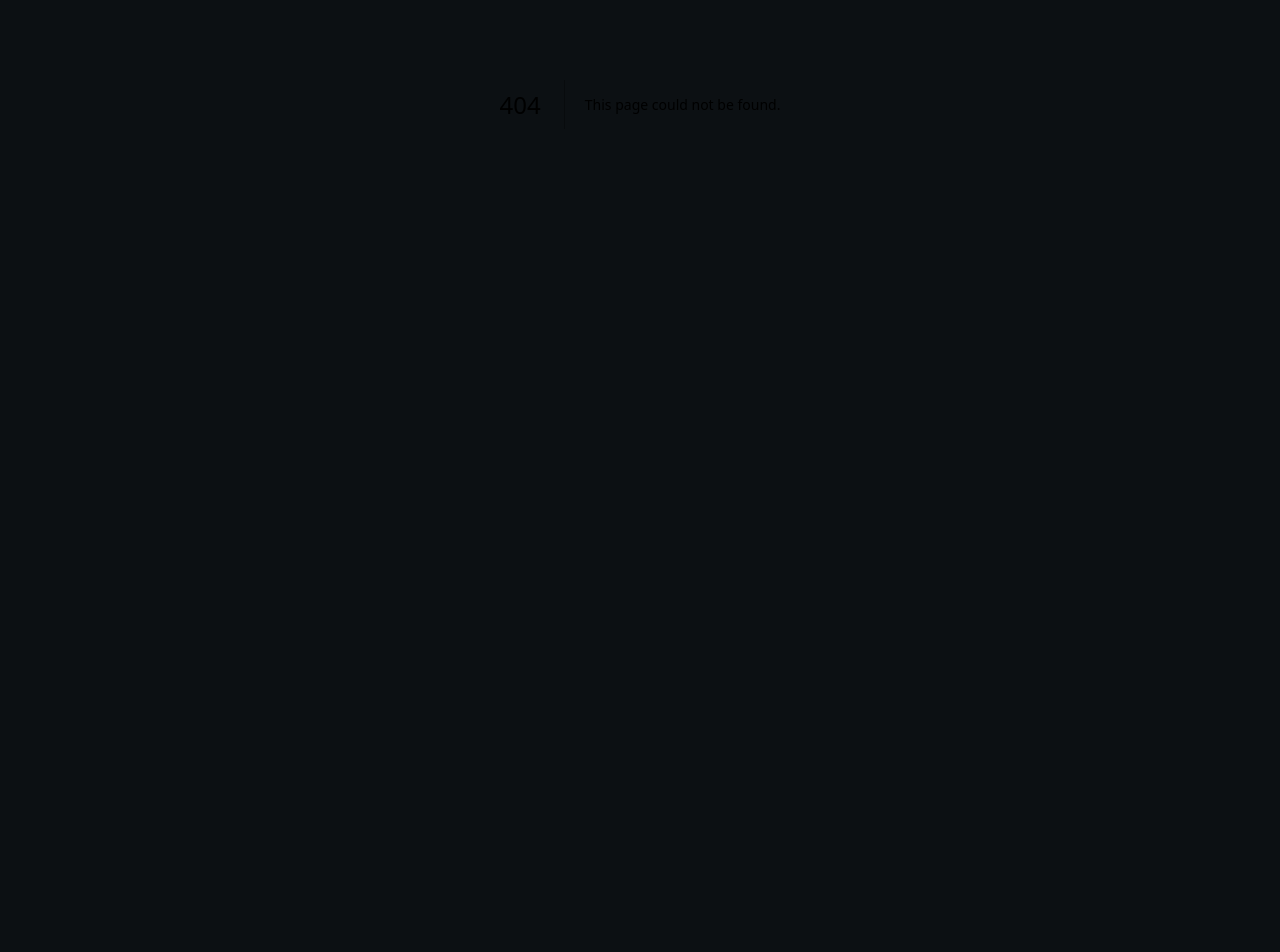
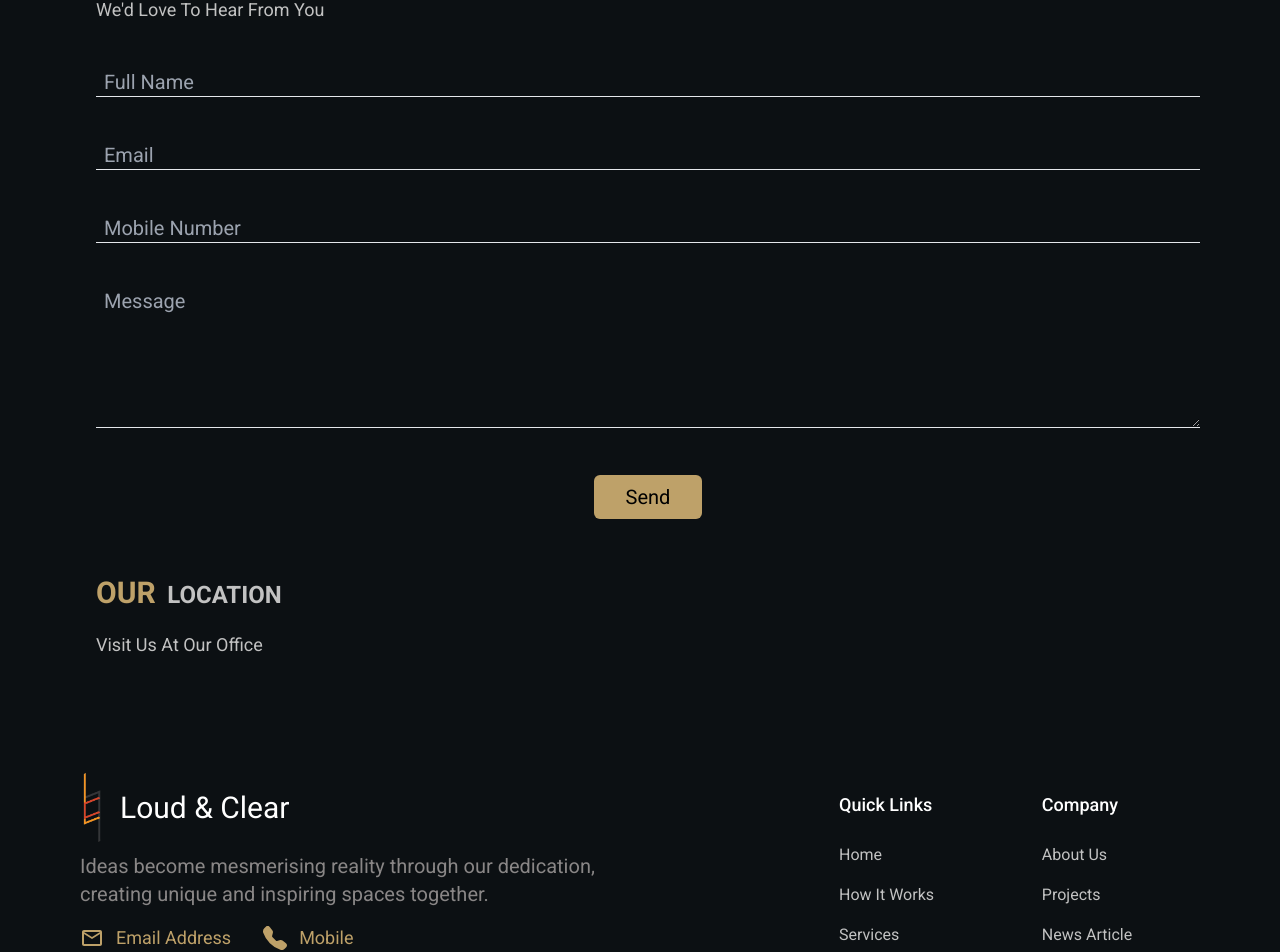
Before and after one commit to Loudandclear2024/Website, a Next.js app: page /contact in a window 1280 px wide. Before the commit this address had no page. Shown: the part 296-1248 px from the top of the page. Before the commit the page ends 800 px from the top, so only its background shows below. Built offline with nearby package versions, Linux system fonts and the light colour scheme.

Commit message:
feat: add contact

```diff
--- /dev/null
+++ b/src/app/contact/page.js
@@ -0,0 +1,97 @@
+import { Footer } from "@/components/Footer"
+import Navbar from "@/components/Navbar"
+
+export default function Page() {
+  return (
+    <>
+      <Navbar />
+
+      <div className="px-7 mt-6 sm:px-10 lg:py-12 lg:pl-24 lg:pr-20">
+        {/* FORM */}
+        <div>
+          <h1 className="text-secondary text-3xl font-bold">
+            CONTACT <span className="text-light-gray text-2xl ml-1">US</span>
+          </h1>
+
+          <h3 className="text-light-gray text-lg mt-5">
+            Let's Chat, Reach Out To Us <br /> We'd Love To Hear From You
+          </h3>
+
+          <form className="mt-10 space-y-10">
+            <div>
+              <input
+                type="text"
+                className="w-full text-light-gray mt-1 focus:outline-none border-b bg-transparent rounded-none text-xl px-2
+                "
+                placeholder="Full Name"
+              />
+            </div>
+            <div>
+              <input
+                type="text"
+                className="w-full text-light-gray mt-1 focus:outline-none border-b bg-transparent rounded-none text-xl px-2
+                "
+                placeholder="Email"
+              />
+            </div>
+            <div>
+              <input
+                type="text"
+                className="w-full text-light-gray mt-1 focus:outline-none border-b bg-transparent rounded-none text-xl px-2
+                "
+                placeholder="Mobile Number"
+              />
+            </div>
+            <div>
+              <textarea
+                className="w-full text-light-gray mt-1 focus:outline-none border-b bg-transparent rounded-none text-xl px-2
+                    "
+                rows={5}
+                placeholder="Message"
+              ></textarea>
+            </div>
+
+            <div className="flex w-full">
+              <button
+                className="bg-secondary text-black px-8 py-2 rounded-md text-xl mx-auto
+                hover:bg-opacity-80 transition duration-300 ease-in-out
+              "
+              >
+                Send
+              </button>
+            </div>
+          </form>
+        </div>
+
+        {/* MAP */}
+        <div className="mt-14">
+          <h1 className="text-secondary text-3xl font-bold">
+            OUR <span className="text-light-gray text-2xl ml-1">LOCATION</span>
+          </h1>
+
+          <h3 className="text-light-gray text-lg mt-5">
+            Visit Us At Our Office
+          </h3>
+
+          <div>
+            {/* Google MAP Integrate */}
+            {/* <iframe
+              src="https://www.google.com/maps/embed?pb=!1m18!1m12!1m3!1d3860.702526791179!2d121.0369583148229!3d14.55464528982542!2m3!1f0!2f0!3f0!3m2!1i1024!2i768!4f13.1!
+                3m3!1m2!1s0x3397c9a6d8b7f6a7%3A0x3a2f7d0b7a2a8e9e!2sMakati%20City%2C%20Metro%20Manila!5e0!3m2!1sen!2sph!4v1631301706465!5m2!1sen!2sph"
+              width="100%"
+              height="450"
+              style={{ border: 0 }}
+              allowFullScreen={false}
+              loading="lazy"
+            ></iframe> */}
+          </div>
+        </div>
+
+        {/* Other Details */}
+        <div></div>
+      </div>
+
+      <Footer />
+    </>
+  )
+}
--- a/src/components/SubFooter.jsx
+++ b/src/components/SubFooter.jsx
@@ -1,6 +1,8 @@
 import Image from "next/image"
 import { FaInstagram } from "react-icons/fa6"
 import { FaLinkedinIn } from "react-icons/fa"
+import { MdOutlineEmail } from "react-icons/md"
+import { BsFillTelephoneFill } from "react-icons/bs"
 import Link from "next/link"
 
 export const SubFooter = () => {
@@ -25,6 +27,22 @@ export const SubFooter = () => {
             Ideas become mesmerising reality through our dedication, creating
             unique and inspiring spaces together.
           </p>
+          <div className="flex flex-col xs:flex-row">
+            <div className="mt-4 px-4">
+              <div className="flex items-center gap-3 ">
+                <MdOutlineEmail className="text-secondary text-2xl" />
+                <h3 className=" text-secondary text-lg">Email Address</h3>
+              </div>
+              <p className="text-light-gray ">xyz@gmail.Company</p>
+            </div>
+            <div className="mt-4 px-4">
+              <div className="flex items-center gap-3 ">
+                <BsFillTelephoneFill className="text-secondary text-2xl" />
+                <h3 className=" text-secondary text-lg">Mobile</h3>
+              </div>
+              <p className="text-light-gray ">+91 1010101010</p>
+            </div>
+          </div>
 
           {/* Socials */}
           <div className=" flex gap-3 mt-4 px-4">
--- a/tailwind.config.js
+++ b/tailwind.config.js
@@ -28,6 +28,7 @@ module.exports = {
         full: 999,
       },
       screens: {
+        xs: "380px",
         sm: "640px",
         md: "768px",
         lg: "1024px",
```
